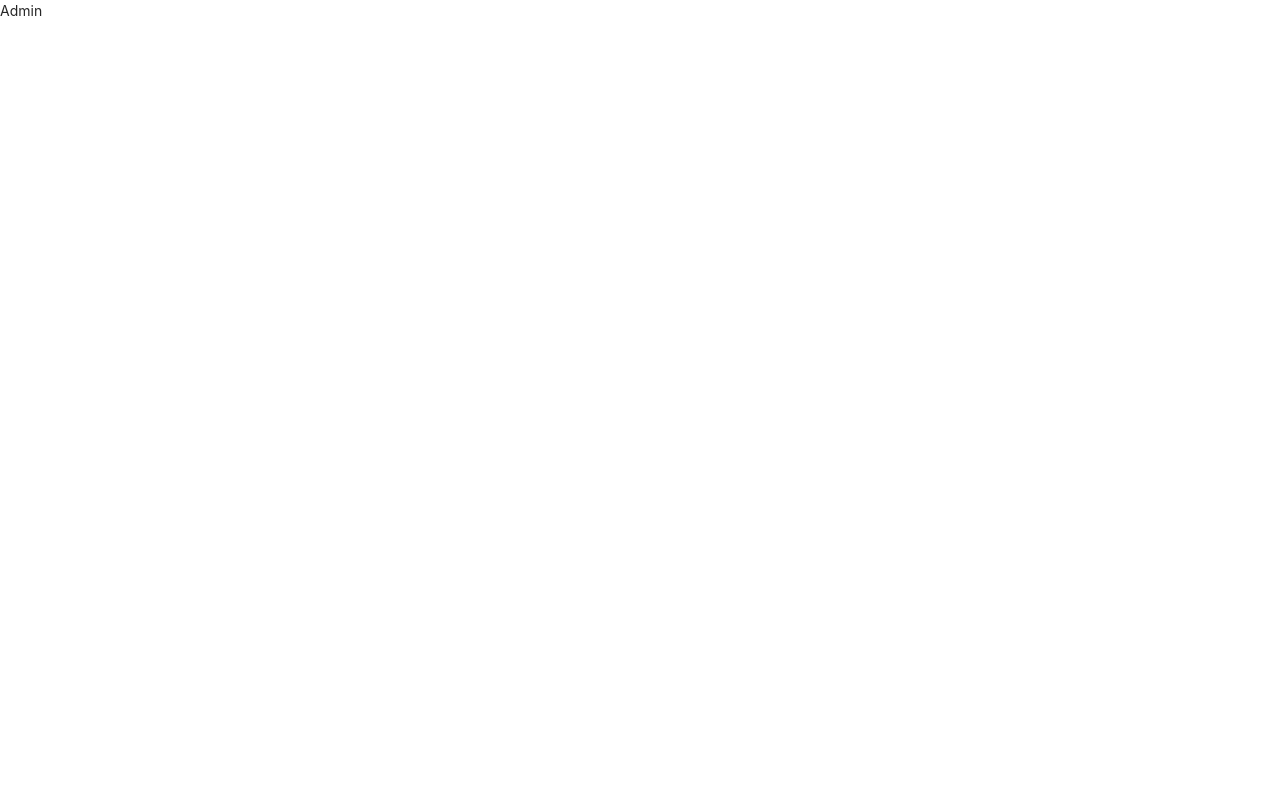
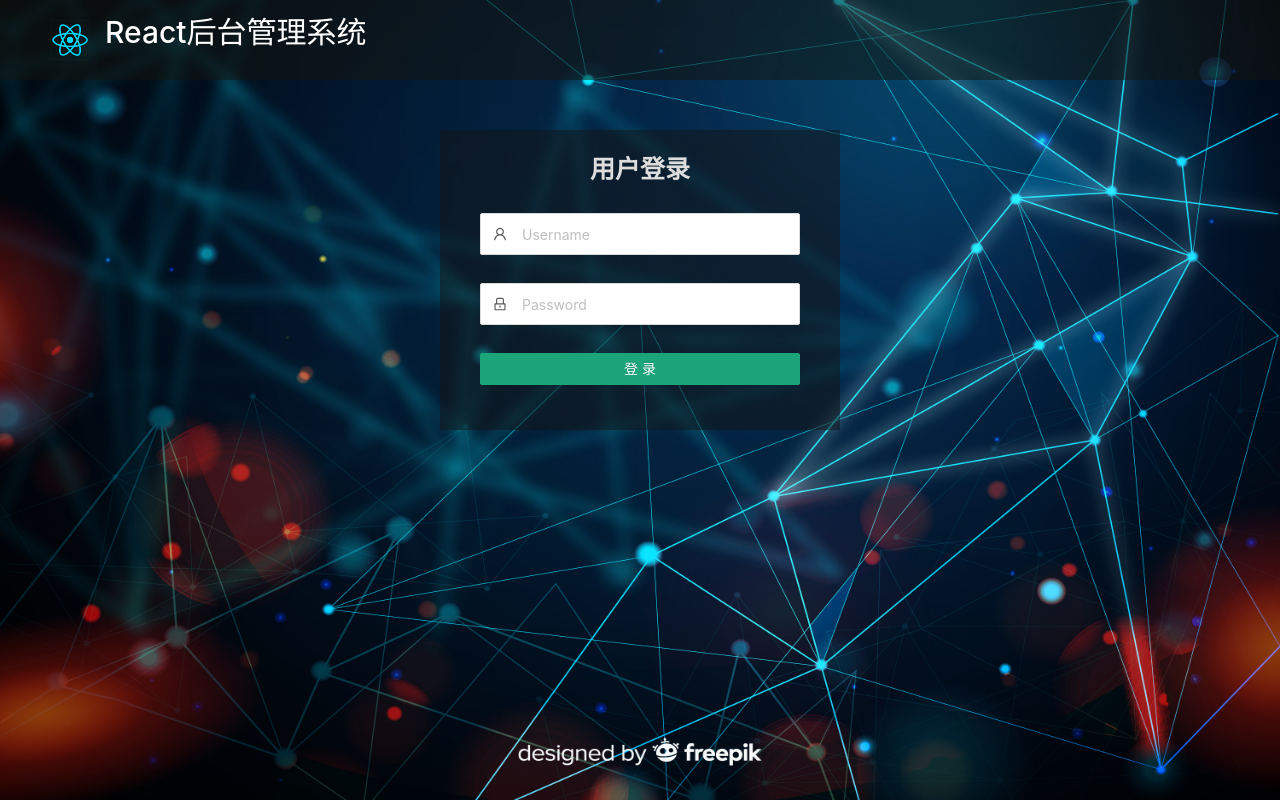
Before and after one commit to M3Dade/React_Admin, a React (Create React App) app: page / in a window 1280 px wide. Built offline with nearby package versions, Linux system fonts and the light colour scheme.

Commit message:
Update Package.json to Build

```diff
--- a/package.json
+++ b/package.json
@@ -7,6 +7,7 @@
     "@testing-library/react": "^9.5.0",
     "@testing-library/user-event": "^7.2.1",
     "antd": "^4.5.1",
+    "axios": "^0.19.2",
     "babel-plugin-import": "^1.13.0",
     "craco": "0.0.3",
     "craco-less": "^1.17.0",
@@ -39,5 +40,6 @@
       "last 1 firefox version",
       "last 1 safari version"
     ]
-  }
+  },
+  "homepage": "."
 }
--- a/src/App.js
+++ b/src/App.js
@@ -11,8 +11,8 @@ export class App extends Component {
     return (
       <BrowserRouter>
         <Switch> {/*只匹配一个 */}
-          <Route path='/login' component={Login}></Route>
-          <Route path='/' component={Admin}></Route>
+          <Route path='/' component={Login}></Route>
+          <Route path='/login' component={Admin}></Route>
         </Switch>
       </BrowserRouter>
     )
```
Also changed, not shown: 1 other file (tests, documents, lock files or other folders).
